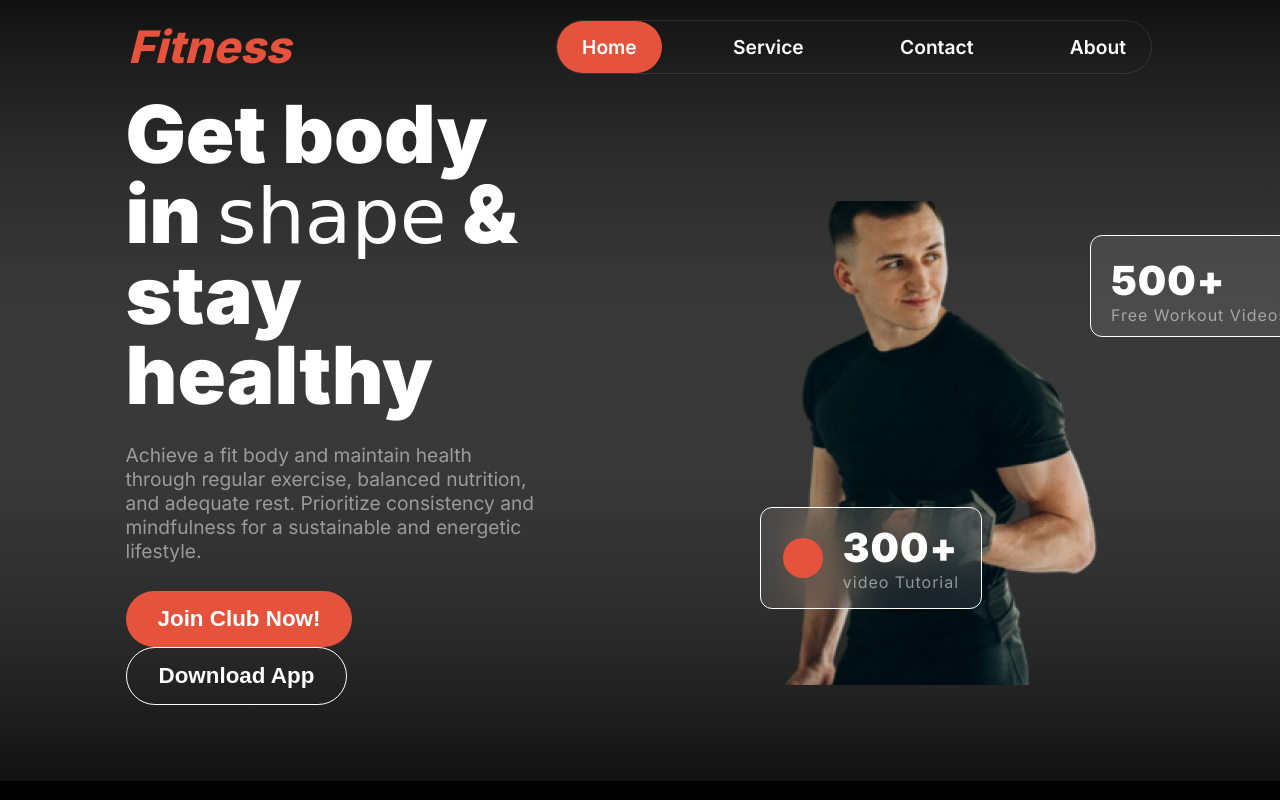
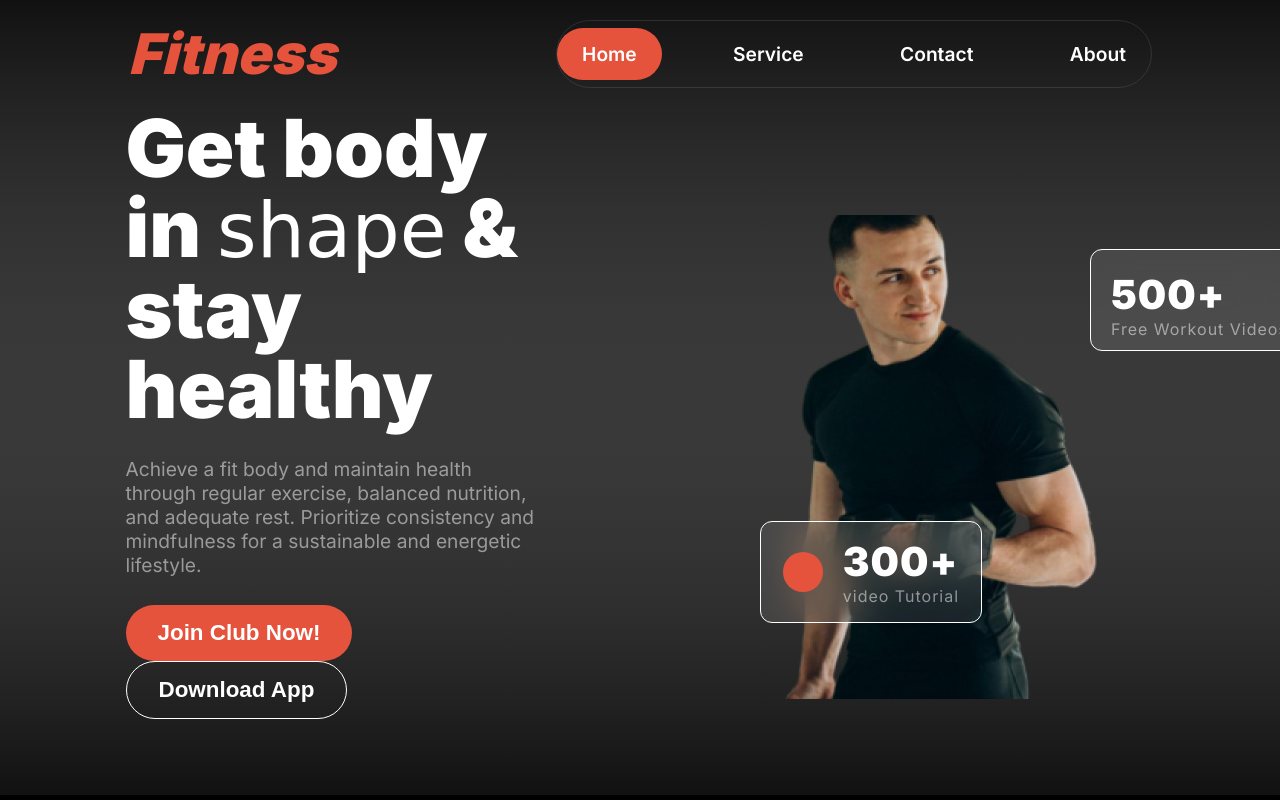
Before and after one commit to SudiptaRoy05/assignment-02, a plain HTML site: page index.html in a window 1280 px wide. Shown: the top 800 px of the page. Drawn offline with Linux system fonts and the light colour scheme; a web font is replaced by a local one.

Commit message:
footer update2.o

```diff
--- a/style.css
+++ b/style.css
@@ -61,8 +61,8 @@ main {
   padding: 20px;
 }
 .nav-name h2 {
-  font-size: 2.8rem;
-  font-weight: 800;
+  font-size: 3.5rem;
+  font-weight: 900;
 }
 .nav-options {
   display: flex;
@@ -595,7 +595,7 @@ td {
 
 .footer-right-area li{
   list-style: none;
-  padding: 20px 0px;
+  padding: 10px 0px;
   margin-left: -37px;
   cursor: pointer;
   font-size: 1.5rem;
```
